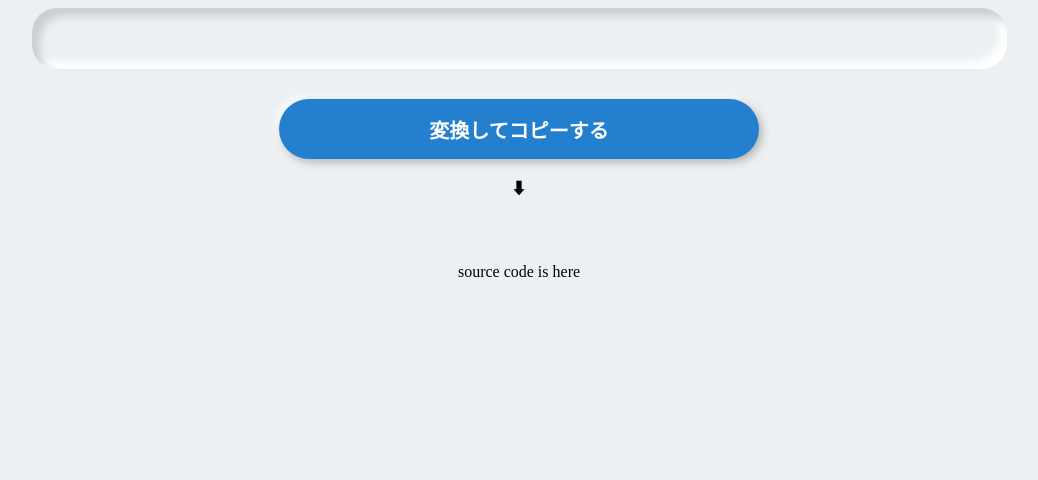
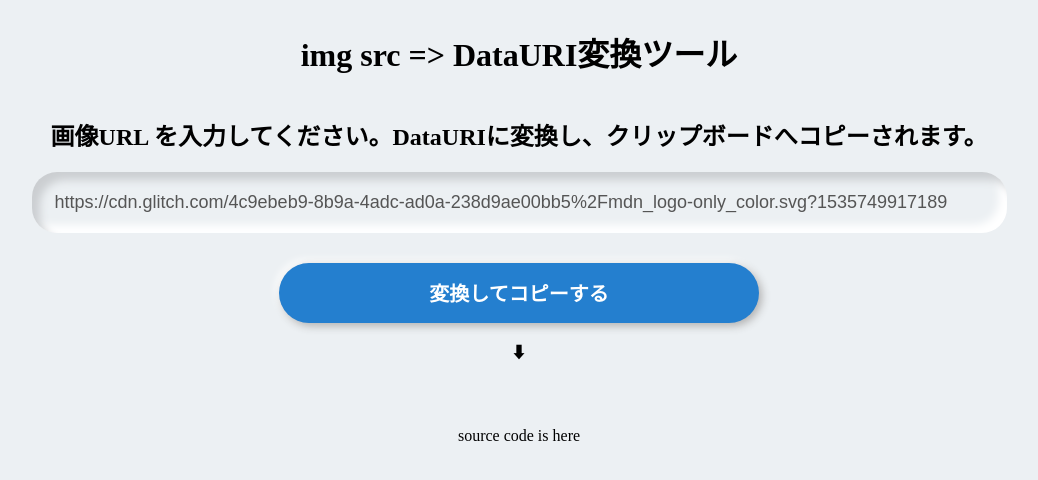
Before and after one commit to sadnessOjisan/img-url-to-data, a plain HTML site: page index.html in a window 1280 px wide. Shown: the whole page, without its empty margins (121-1159 px from the left). Drawn offline with Linux system fonts and the light colour scheme.

Commit message:
add example

```diff
--- a/index.html
+++ b/index.html
@@ -61,7 +61,9 @@
 </head>
 
 <body>
-    <input id="input"></input>
+    <h1>img src => DataURI変換ツール</h1>
+    <h2> 画像URL を入力してください。DataURIに変換し、クリップボードへコピーされます。</h2>
+    <input id="input" value="https://cdn.glitch.com/4c9ebeb9-8b9a-4adc-ad0a-238d9ae00bb5%2Fmdn_logo-only_color.svg?1535749917189"></input>
     <button id="convertbtn">変換してコピーする</button>
     <p>⬇︎</p>
     <img id='view'></img>
```
Also changed, not shown: 1 other file.
